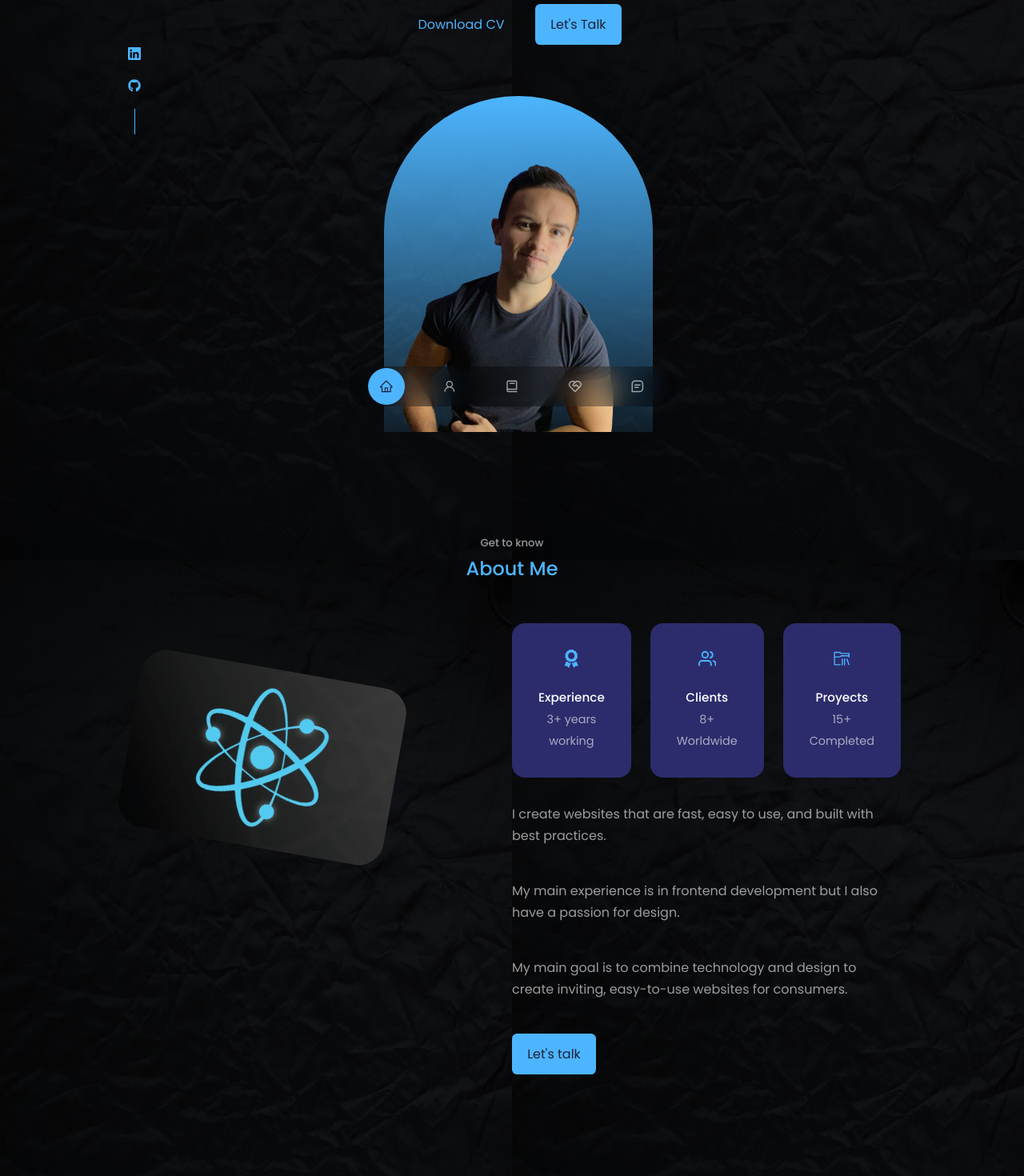
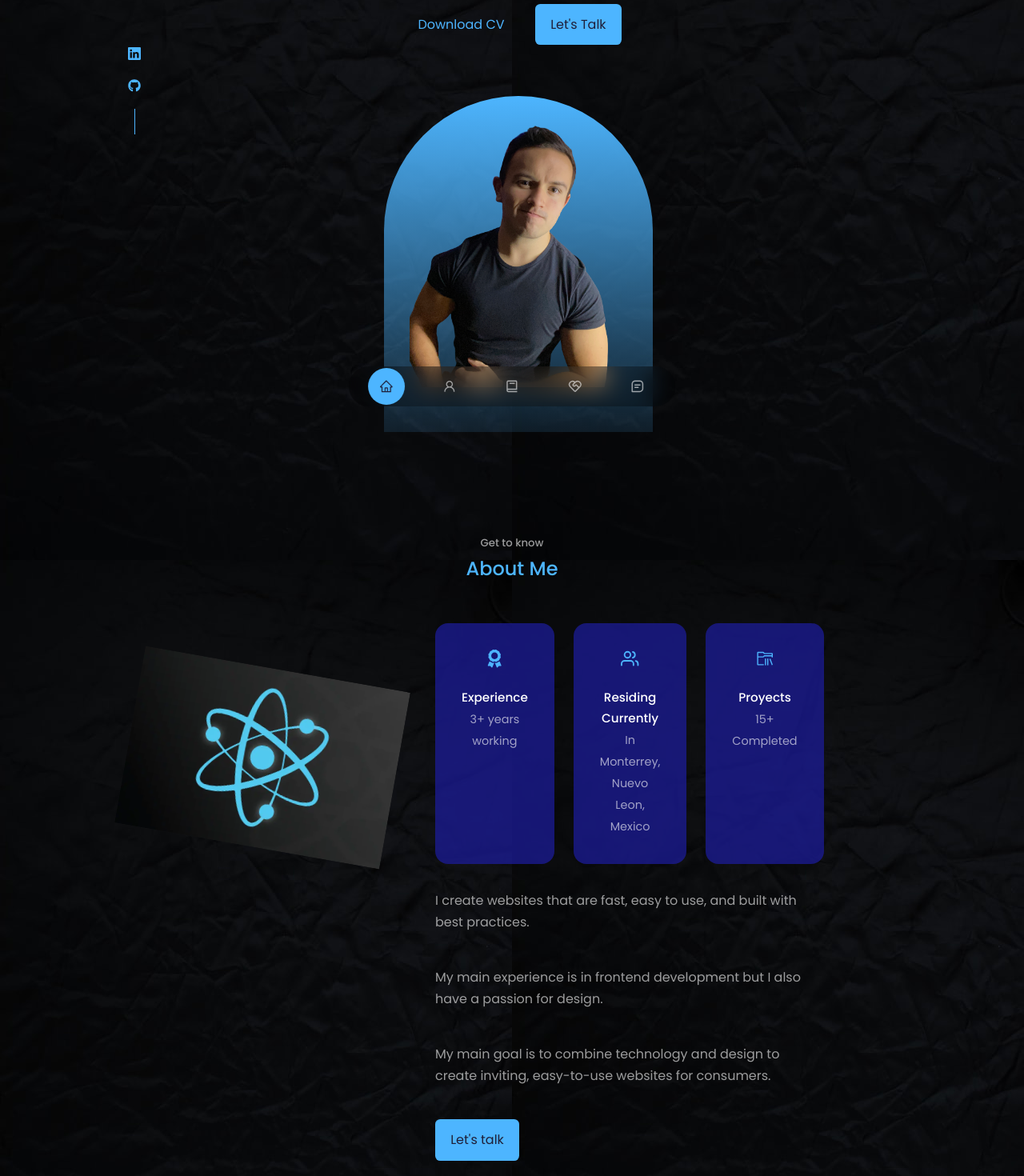
Before and after one commit to alexgn0110/WebPortafolioAGN, a React (Create React App) app: page / in a window 1280 px wide. Shown: the part 260-1730 px from the top of the page at 80% size. Built offline with nearby package versions, Linux system fonts and the light colour scheme.

Commit message:
Fixwa V6

```diff
--- a/src/components/about/About.jsx
+++ b/src/components/about/About.jsx
@@ -28,8 +28,8 @@ const About = () => {
 
             <article className="about__card">
               <FiUsers className="about__icon" />
-              <h5> Clients </h5>
-              <small> 8+ Worldwide </small>
+              <h5> Residing Currently  </h5>
+              <small> In Monterrey, Nuevo Leon, Mexico </small>
             </article>
 
             <article className="about__card">
--- a/src/components/about/about.css
+++ b/src/components/about/about.css
@@ -1,7 +1,7 @@
 .about__container {
   display: grid;
   grid-template-columns: 35% 50%;
-  gap: 15%;
+  gap: 5%;
 }
 
 .about__me {
@@ -19,7 +19,7 @@
 }
 
 .about__me-image {
-  border-radius: 2rem;
+  border-radius: rem;
   overflow: hidden;
   transform: rotate(10deg);
   transition: var(--transition);
--- a/src/components/header/header.css
+++ b/src/components/header/header.css
@@ -51,9 +51,9 @@ header {
     position: absolute;
     left: calc(50% - 10rem);
     margin-top: 4rem;
-    border-radius: 12rem 12rem 0 0;
+    border-radius: 13rem 13rem 0 0;
     overflow: hidden;
-    padding: 3rem 1.5rem 1.5rem 1.5rem;
+    padding: 0.1rem 2rem 2rem 2rem;
 }
 
 /* ======================= Scroll Down========================== */
--- a/src/components/portafolio/Portafolio.jsx
+++ b/src/components/portafolio/Portafolio.jsx
@@ -18,8 +18,7 @@ const Portafolio = () => {
     <img src={IMG1} alt= ""/>
       <h3> Defi - Decentralised Finance DApp - DBANK </h3>
       <div className="portafolio__item-cta">
-      <a href="https://github.com" className="btn"> Github </a>
-      <a href="Https://github.com" className="btn btn-primary" target='_blank'> Live Demo</a>
+      <a href="https://github.com/alexgn0110/DBank" className="btn"> Github </a>
       </div>
     </article>
 
--- a/src/components/portafolio/portafolio.css
+++ b/src/components/portafolio/portafolio.css
@@ -1,7 +1,7 @@
 .portafolio__container {
     display: grid;
     grid-template-columns: repeat(3, 1fr);
-    gap: 2.5rem;
+    gap: 2rem;
 }
 
 
--- a/src/styles.css
+++ b/src/styles.css
@@ -14,7 +14,7 @@
 
 :root {
     --color-bg: #1f1f38;
-    --color-bg-variant: #2c2c6c;
+    --color-bg-variant: #1c1c9cb9;
     --color-primary: #4db5ff;
     --color-primary-variant: rgba(77, 181, 255, 0.4);
     --color-white: #fff;
@@ -22,7 +22,7 @@
     --transition: all 400ms ease;
     --container-width-lg: 75%;
     --container-width-md: 86%;
-    --container-width-sm: 90%;
+    --container-width-sm: 93%;
 }
 
 html {
```
